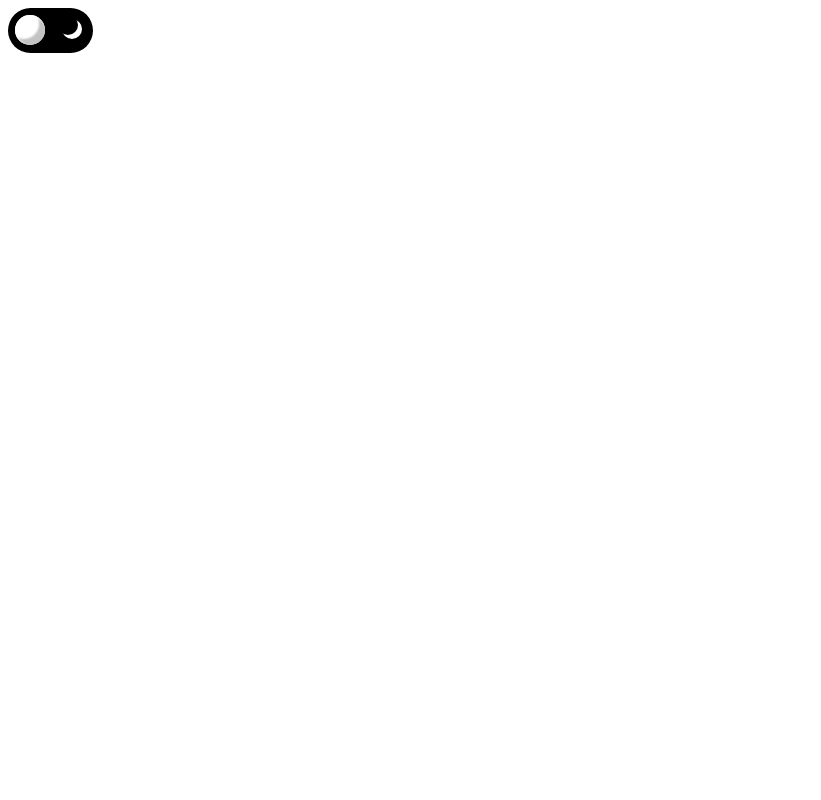
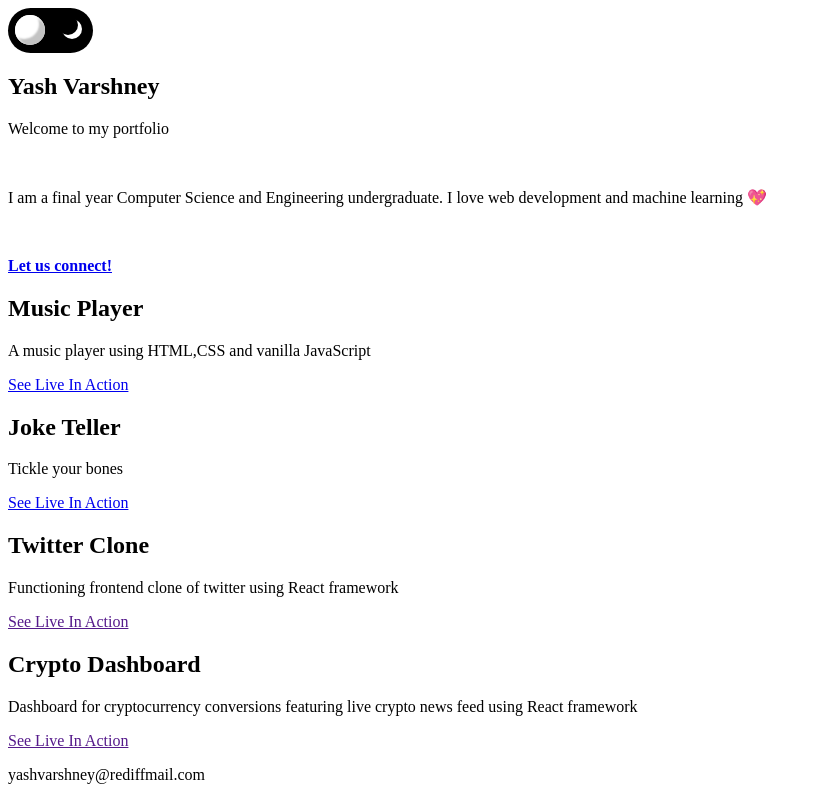
Before and after one commit to varshney-yash/darkMode, a plain HTML site: page index.html in a window 1280 px wide. Shown: the whole page, without its empty margins (0-821 px from the left). Drawn offline with Linux system fonts and the light colour scheme.

Commit message:
Update index.html

```diff
--- a/index.html
+++ b/index.html
@@ -14,6 +14,45 @@
       <div class="crescent"></div>
     </div>
   </header>
+
+  <section class="head">
+    <div class="head-text">
+      <h1>Yash Varshney</h1>
+      <p>Welcome to my portfolio</p>
+      <br/>
+      <p>I am a final year Computer Science and Engineering undergraduate. I love web development and machine learning 💖  </p>
+      <br/>
+      <p><strong> <a href="#email"> Let us connect!</a> </strong></p>
+    </div>
+  </section>
+
+  <!-- for projects -->
+  <section class="sub-head">
+    <div class="project" id="p1">
+      <h2>Music Player</h2>
+      <p>A music player using HTML,CSS and vanilla JavaScript</p>
+      <a href="https://github.com/varshney-yash/musicPlayer" target="_blank">See Live In Action</a>
+    </div>
+    <div class="project" id="p2">
+      <h2>Joke Teller</h2>
+      <p>Tickle your bones</p>
+      <a href="https://github.com/varshney-yash/jokeTeller" target="_blank">See Live In Action</a>
+    </div>
+    <div class="project" id="p3">
+      <h2>Twitter Clone</h2>
+      <p>Functioning frontend clone of twitter using React framework</p>
+      <a href="" target="_blank">See Live In Action</a>
+    </div>
+    <div class="project" id="p4">
+      <h2>Crypto Dashboard</h2>
+      <p>Dashboard for cryptocurrency conversions featuring live crypto news feed using React framework</p>
+      <a href="" target="_blank">See Live In Action</a>
+    </div>
+  </section>
+  <footer id="email">
+    <p>yashvarshney@rediffmail.com</p>
+  </footer>
+
   <script src="script.js"></script>
 </body>
 </html>
```
